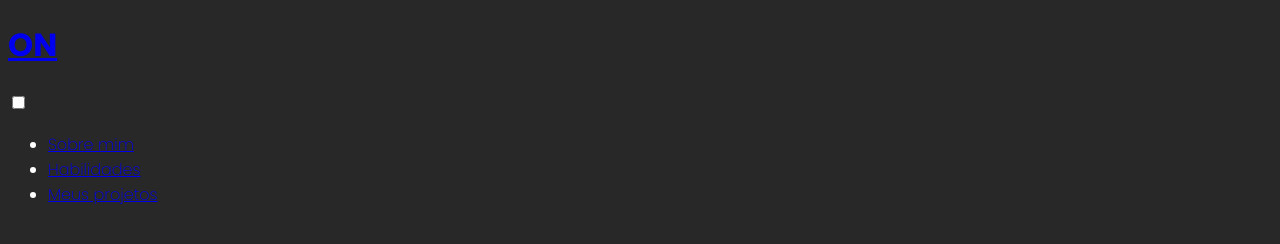
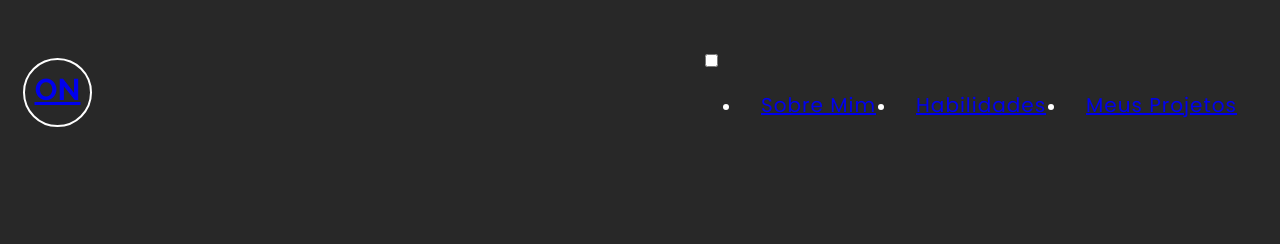
Before and after one commit to oseiasWeb/Portfolio-Oficial, a plain HTML site: page index.html in a window 1280 px wide. Drawn offline with nearby package versions, Linux system fonts and the light colour scheme; files that its build step writes are made by us from their sources.

Commit message:
Criação do header e suas propriedades css

```diff
--- a/index.html
+++ b/index.html
@@ -11,6 +11,7 @@
     <link rel="stylesheet" href="src/css/reset.css">
     <link rel="stylesheet" href="src/css/variables.css">
     <link rel="stylesheet" href="src/css/global.css">
+    <link rel="stylesheet" href="src/css/header.css">
     <link rel="stylesheet" href="https://cdn.jsdelivr.net/gh/devicons/devicon@v2.15.1/devicon.min.css">
     <link rel="stylesheet" href="src/css/style.css">
     <link rel="stylesheet" href="src/css/responsive.css">
@@ -19,7 +20,7 @@
 <body>
     <header class="header">
         <div class="container">
-            <div class="row">
+            <div class="row justify-content-between alinhar-itens-no-centro">
                 <a href="#">
                     <h1 class="logo">ON</h1>
                 </a>
--- a/src/css/global.css
+++ b/src/css/global.css
@@ -12,3 +12,15 @@ body {
     font-family: var(--fonte-primaria);
     font-size: var(--fonte-normal);
 }
+
+.row {
+    display: flex;
+}
+
+.justify-content-between {
+    justify-content: space-between;
+}
+
+.alinhar-itens-no-centro {
+    align-items: center;
+}
--- /dev/null
+++ b/src/css/header.css
@@ -0,0 +1,47 @@
+.header {
+    padding: 3rem 1.5rem;
+}
+
+.header .logo {
+    font-family: var(--fonte-secundaria);
+    font-size: var(--fonte-extra-grande);
+    border: 2px solid var(--cor-branca);
+    width: 65px;
+    height: 65px;
+    border-radius: 50%;
+    line-height: 59px;
+    text-align: center;
+    text-decoration: underline;
+    transition: 0.3s;
+}
+
+.header a:hover .logo {
+    color: var(--cor-primaria);
+    border: 2px solid var(--cor-primaria);
+}
+
+.header nav ul {
+    display: flex;
+}
+
+.header nav li a {
+    text-transform: capitalize;
+    font-size: 2rem;
+    font-weight: 400;
+    padding: 10px 20px;
+    transition: 0.3s ease-in-out;
+    border-radius: 50px;
+    letter-spacing: 1px;
+    user-select: none;
+}
+
+.header nav li a:hover {
+    background-color: var(--cor-primaria);
+}
+
+.header .menu {
+    display: none;
+    width: 60px;
+    height: 60px;
+    align-self: flex-end;
+}
--- a/src/css/variables.css
+++ b/src/css/variables.css
@@ -8,8 +8,8 @@
 }
 
 :root {
-    --fonte-primaria: 'Poppins', sans serif;
-    --fonte-secundaria: 'Raleway', sans serif;
+    --fonte-primaria: 'Poppins', sans-serif;
+    --fonte-secundaria: 'Raleway', sans-serif;
     --fonte-gigante: 4.5rem;
     --fonte-extra-grande: 3rem;
     --fonte-grande: 2.4rem;
```
Also changed, not shown: src/css/style.css (deleted).
